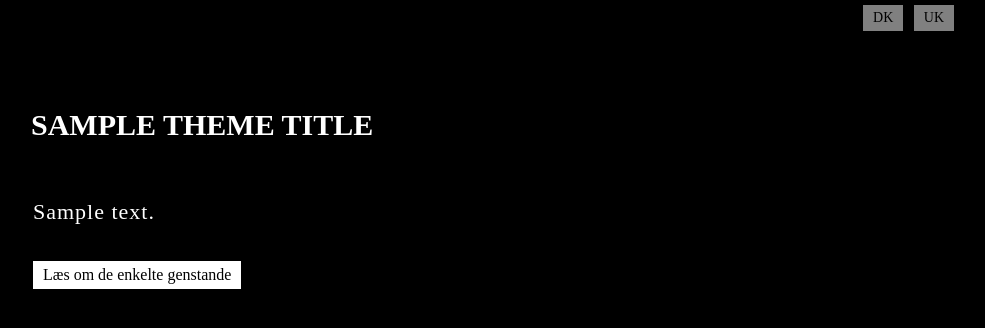
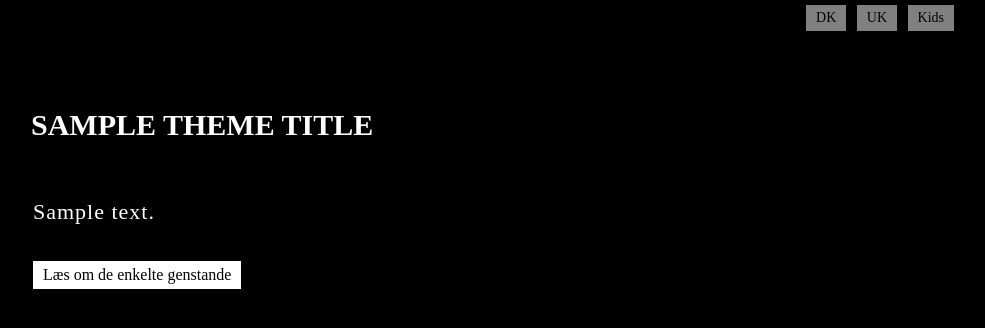
Before and after one commit to kb-dk/montana_exhibitions, a Python web app: template template/index.jinja2 in a window 1280 px wide. Shown: the top 328 px of the page, without its empty margins (47-1032 px from the left). Run offline with Jinja, Linux system fonts and the light colour scheme; the template is opened without the code that fills it: most values are stand-ins (such as "Sample title", 1, 10 or a date in 2020); some web fonts are replaced.

Commit message:
language extension changed, and output in gitignore

```diff
--- a/src/generate.py
+++ b/src/generate.py
@@ -10,7 +10,7 @@ def html(obj, template_name, folder):
     if obj['language'] == 'dk':
         extension = f".html"
     else:
-        extension = f"{obj['language'].capitalize()}.html"
+        extension = f"-{obj['language']}.html"
     file_path = f"{folder}/{template_name}{extension}"
 
     html_file = open(file_path, 'w')
--- a/template/index.jinja2
+++ b/template/index.jinja2
@@ -14,7 +14,8 @@
 
         <nav class="lang">
             <a href="index.html" id="da" class="{{ 'active' if language == 'dk' }}">DK</a>
-            <a href="indexUk.html" id="en" class="{{ 'active' if language == 'uk' }}">UK</a>
+            <a href="index-uk.html" id="en" class="{{ 'active' if language == 'uk' }}">UK</a>
+            <a href="index-kid.html" id="en" class="{{ 'active' if language == 'kid' }}">Kids</a>
         </nav>
 
         <h1 class="uppercase">{{ theme_title }}</h1>
```
Also changed, not shown: 1 other file.
